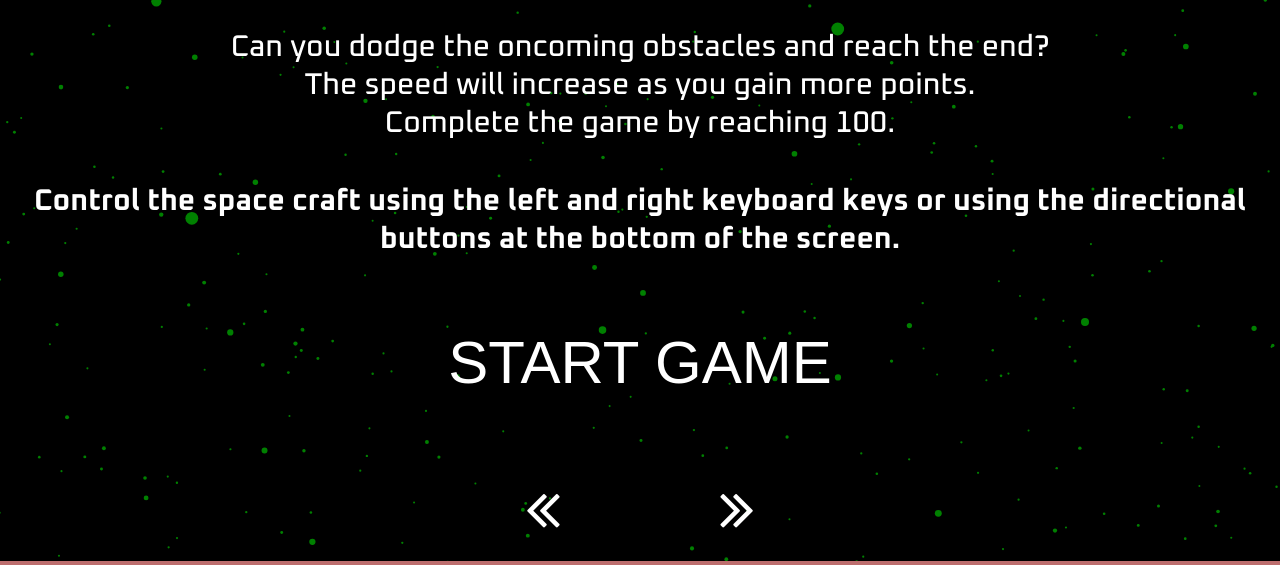
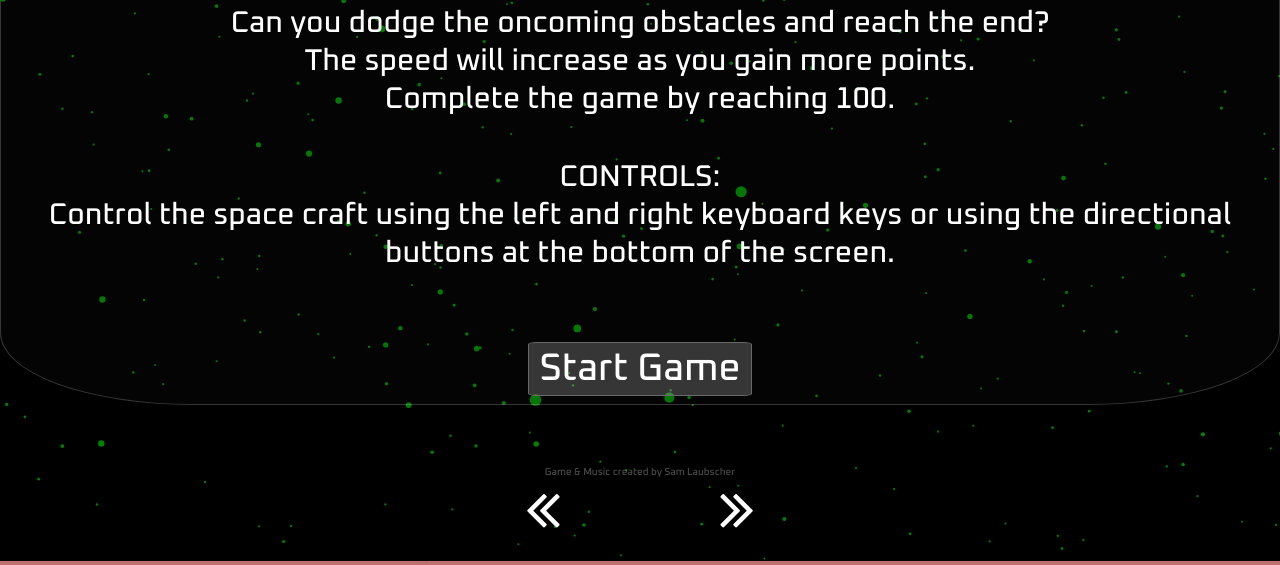
Before and after one commit to samlaubscher/Stellar-Drift-Game-M2, a plain HTML site: page index.html in a window 1280 px wide. Shown: the part 235-800 px from the top of the page. Drawn offline with Linux system fonts and the light colour scheme.

Commit message:
Complete start panel content & design

```diff
--- a/assets/css/styles.css
+++ b/assets/css/styles.css
@@ -101,11 +101,13 @@ button{
     width: 100%;
     height: 60%;
     top: 20%;
-    background-color: transparent;
+    background-color: rgba(46, 46, 46, 0.1);
     text-align: center;
     color: #fff;
     font-family: 'Oxanium', cursive;
     font-size: 20px;
+    border: 1px solid rgba(252, 252, 252, 0.2);
+    border-radius: 15%;
 }
 
 #start-panel p,
@@ -114,8 +116,23 @@ button{
     font-size: clamp(20px, 3vw, 30px);
 }
 
+p#credit {
+    font-size: clamp(4px, 2vw, 10px);
+    color: rgba(255, 255, 255, 0.301);
+}
+
 #start-btn {
     color: #fff;
-    font-size: clamp(30px, 7vw, 60px);
+    font-family: 'Oxanium', cursive;
+    font-size: clamp(20px, 3vw, 40px);
     margin: 30px;
+    padding: 2px 10px;
+    background-color: rgba(255, 255, 255, 0.2);
+    border: 1px solid rgb(105, 105, 105);
+    border-radius: 4%;
+    transition: all 0.1s ease-out;
 }
+
+#start-btn:hover {
+    background-color: rgba(255, 255, 255, 0.493);
+}
--- a/assets/js/script.js
+++ b/assets/js/script.js
@@ -74,11 +74,18 @@ function draw(){
     }
 }
 
+draw();
+
+//-- removes the start panel and will activate code [yet to finish]
+document.getElementById("start-btn").addEventListener("click", initialise_game);
+
+function initialise_game(){
+document.getElementById("start-panel").classList.toggle("hidden");
+
 
 function update(){ // defines what happens when update is called at bottom
     draw();
     window.requestAnimationFrame(update);
-
 }
 
 
@@ -86,10 +93,5 @@ update(); // runs the animation
 
 }
 
-//-- removes the start panel and will activate code [yet to finish]
-document.getElementById("start-btn").addEventListener("click", initialise_game);
-
-function initialise_game(){
-document.getElementById("start-panel").classList.toggle("hidden");
 
 }
--- a/index.html
+++ b/index.html
@@ -16,7 +16,7 @@
         <div class="top-banner">
 
     <!------------------------Audio------------------------>
-    <audio id="player" src="aud.io.mp3" autoplay="autoplay" controls></audio>
+    <audio id="player" src="aud.io.mp3" autoplay="autoplay" controls loop></audio>
     <ul class="mute-btn">
         <li>
             <button id="mute"><i id="i-muted" class="hidden fa fa-volume-off"></i><i id="i-not-muted" class="fa fa-volume-up"></i></button>
@@ -27,15 +27,16 @@
         </div>
     <!--------------------------Start Game Panel ---------------->
         <div id="start-panel">
-            <h2>Welcome to the STELLAR DRIFT space survival game</h2>
-                <p>Can you dodge the oncoming obstacles and reach the end?<br>
+
+                <p>INSTRUCTIONS:<br>
+                    Can you dodge the oncoming obstacles and reach the end?<br>
                 The speed will increase as you gain more points.<br>
                 Complete the game by reaching 100.</p>
-                <h3>Control the space craft using the left and right keyboard keys or using the directional buttons at the bottom of the screen.</h3>
-                <button id="start-btn">START GAME</button>
-
+                <p>CONTROLS:<br>
+                Control the space craft using the left and right keyboard keys or using the directional buttons at the bottom of the screen.</p>
+                <button id="start-btn">Start Game</button>
+                <p id="credit">Game & Music created by Sam Laubscher</p>
         </div>
-
 
         <div class="bottom-banner">
     <!-----------------------------Direction Buttons--------->
```
